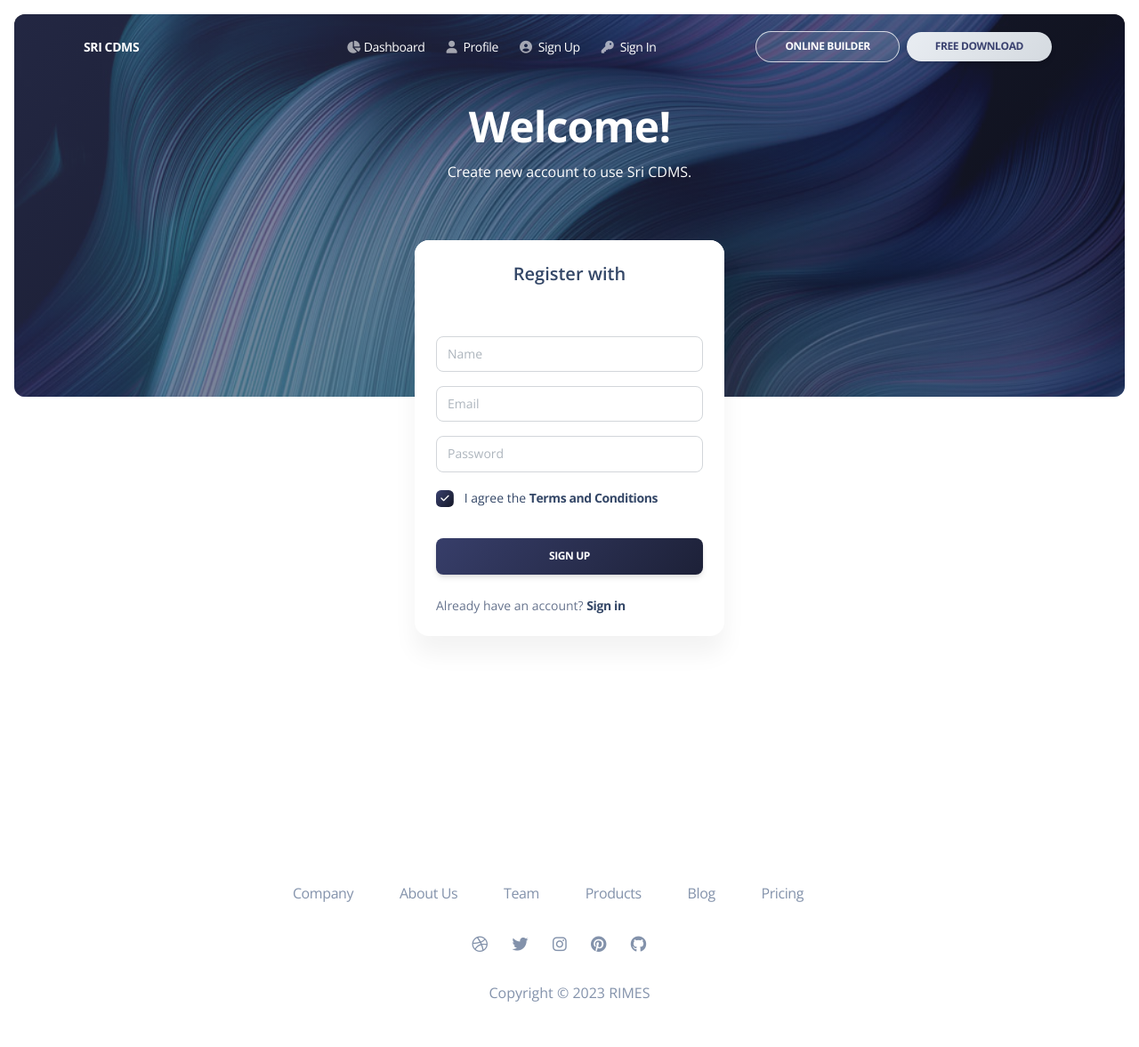
After one commit to Anugrg/web_cdms_django, a Django app: page /user_auth/signup/ in a window 1280 px wide. The commit adds this page. Shown: the whole page at 89% size. Run offline with Django 3.2, Linux system fonts and the light colour scheme; some libraries are stand-ins or nearby versions.

```diff
--- a/obs_data/templates/obs_view.html
+++ b/obs_data/templates/obs_view.html
@@ -364,13 +364,13 @@
       fetch(`{% url 'obs_data.get_obs'%}?start_date=${start_date}&end_date=${end_date}&station_id=${stn.value}&param_id=${param.value}`)
       .then(r=>r.json())
       .then( resp => {
-        if (resp['obs'].length == 0){
+        if (resp['data'].length == 0){
 
           return
         }
         else{
           obs = []
-          resp['obs'].forEach((item)=>{
+          resp['data'].forEach((item)=>{
             if (item['value'] == -9999.0){
 
               obs.push([moment(item['end_time']).unix()*1000, 0])
--- a/templates/base.html
+++ b/templates/base.html
@@ -191,7 +191,7 @@
           </a>
         </li>
         <!--<li class="nav-item">
-          <a class="nav-link  " href="{% url 'user_auth.sign_up' %}">
+          <a class="nav-link  " href="{% url 'user_auth.user_register' %}">
             <div class="icon icon-shape icon-sm shadow border-radius-md bg-white text-center me-2 d-flex align-items-center justify-content-center">
               <svg width="12px" height="20px" viewBox="0 0 40 40" version="1.1" xmlns="http://www.w3.org/2000/svg" xmlns:xlink="http://www.w3.org/1999/xlink">
                 <title>spaceship</title>
@@ -260,7 +260,7 @@
               </a>
               <ul class="dropdown-menu  dropdown-menu-end  px-2 py-3 me-sm-n4" aria-labelledby="dropdownMenuButton">
                 <li class="mb-2">
-                  <a class="dropdown-item border-radius-md" href="javascript:;">
+                  <a class="dropdown-item border-radius-md" href="{% url 'user_auth.logout' %} ">
                     <div class="d-flex py-1">
                       <div class="my-auto">
 
--- a/templates/sign-in.html
+++ b/templates/sign-in.html
@@ -49,15 +49,15 @@
                       <input type="password" name="password" class="form-control" placeholder="Password" aria-label="Password" aria-describedby="password-addon">
                     </div>
 
-{#                    <div class="text-center">#}
+                    <div class="text-center">
                       <button type="submit" class="btn bg-gradient-info w-100 mt-4 mb-0">Sign in</button>
-{#                    </div>#}
+                    </div>
                   </form>
                 </div>
                 <div class="card-footer text-center pt-0 px-lg-2 px-1">
                   <p class="mb-4 text-sm mx-auto">
                     Don't have an account?
-                    <a href="javascript:;" class="text-info text-gradient font-weight-bold">Sign up</a>
+                    <a href="{% url 'user_auth.user_register' %}" class="text-info text-gradient font-weight-bold">Sign up</a>
                   </p>
                 </div>
               </div>
--- /dev/null
+++ b/templates/sign-up.html
@@ -0,0 +1,245 @@
+{% load static %}
+<!DOCTYPE html>
+<html lang="en">
+
+<head>
+  <meta charset="utf-8" />
+  <meta name="viewport" content="width=device-width, initial-scale=1, shrink-to-fit=no">
+  <link rel="apple-touch-icon" sizes="76x76" href="../assets/img/apple-icon.png">
+  <link rel="icon" type="image/png" href="{%  static 'assets/img/favicon.png'%}">
+  <title>
+    Soft UI Dashboard by Creative Tim
+  </title>
+  <!--     Fonts and icons     -->
+  <link href="https://fonts.googleapis.com/css?family=Open+Sans:300,400,600,700" rel="stylesheet" />
+  <!-- Nucleo Icons -->
+  <link href="{% static 'assets/css/nucleo-icons.css'%}" rel="stylesheet" />
+  <link href="{%  static '/assets/css/nucleo-svg.css'%}" rel="stylesheet" />
+  <!-- Font Awesome Icons -->
+  <script src="https://kit.fontawesome.com/42d5adcbca.js" crossorigin="anonymous"></script>
+  <link href="{% static '/assets/css/nucleo-svg.css'%}" rel="stylesheet" />
+  <!-- CSS Files -->
+  <link id="pagestyle" href="{%  static '/assets/css/soft-ui-dashboard.css' %}" rel="stylesheet" />
+</head>
+
+<body class="">
+  <!-- Navbar -->
+  <nav class="navbar navbar-expand-lg position-absolute top-0 z-index-3 w-100 shadow-none my-3 navbar-transparent mt-4">
+    <div class="container">
+      <a class="navbar-brand font-weight-bolder ms-lg-0 ms-3 text-white" href="#">
+        SRI CDMS
+      </a>
+      <button class="navbar-toggler shadow-none ms-2" type="button" data-bs-toggle="collapse" data-bs-target="#navigation" aria-controls="navigation" aria-expanded="false" aria-label="Toggle navigation">
+        <span class="navbar-toggler-icon mt-2">
+          <span class="navbar-toggler-bar bar1"></span>
+          <span class="navbar-toggler-bar bar2"></span>
+          <span class="navbar-toggler-bar bar3"></span>
+        </span>
+      </button>
+      <div class="collapse navbar-collapse" id="navigation">
+        <ul class="navbar-nav mx-auto ms-xl-auto me-xl-7">
+          <li class="nav-item">
+            <a class="nav-link d-flex align-items-center me-2 active" aria-current="page" href="#">
+              <i class="fa fa-chart-pie opacity-6  me-1"></i>
+              Dashboard
+            </a>
+          </li>
+          <li class="nav-item">
+            <a class="nav-link me-2" href="#">
+              <i class="fa fa-user opacity-6  me-1"></i>
+              Profile
+            </a>
+          </li>
+          <li class="nav-item">
+            <a class="nav-link me-2" href="#">
+              <i class="fas fa-user-circle opacity-6  me-1"></i>
+              Sign Up
+            </a>
+          </li>
+          <li class="nav-item">
+            <a class="nav-link me-2" href="#">
+              <i class="fas fa-key opacity-6  me-1"></i>
+              Sign In
+            </a>
+          </li>
+        </ul>
+        <li class="nav-item d-flex align-items-center">
+          <a class="btn btn-round btn-sm mb-0 btn-outline-white me-2" target="_blank" href="https://www.creative-tim.com/builder/soft-ui?ref=navbar-dashboard">Online Builder</a>
+        </li>
+        <ul class="navbar-nav d-lg-block d-none">
+          <li class="nav-item">
+            <a href="https://www.creative-tim.com/product/soft-ui-dashboard" class="btn btn-sm btn-round mb-0 me-1 bg-gradient-light">Free download</a>
+          </li>
+        </ul>
+      </div>
+    </div>
+  </nav>
+  <!-- End Navbar -->
+  <main class="main-content  mt-0">
+    <section class="min-vh-100 mb-8">
+      <div class="page-header align-items-start min-vh-50 pt-5 pb-11 m-3 border-radius-lg" style="background-image: url('../assets/img/curved-images/curved14.jpg');">
+        <span class="mask bg-gradient-dark opacity-6"></span>
+        <div class="container">
+          <div class="row justify-content-center">
+            <div class="col-lg-5 text-center mx-auto">
+              <h1 class="text-white mb-2 mt-5">Welcome!</h1>
+              <p class="text-lead text-white">Create new account to use Sri CDMS.</p>
+            </div>
+          </div>
+        </div>
+      </div>
+      <div class="container">
+        <div class="row mt-lg-n10 mt-md-n11 mt-n10">
+          <div class="col-xl-4 col-lg-5 col-md-7 mx-auto">
+            <div class="card z-index-0">
+              <div class="card-header text-center pt-4">
+                <h5>Register with</h5>
+              </div>
+              <div class="row px-xl-5 px-sm-4 px-3">
+{#                <div class="col-3 ms-auto px-1">#}
+{#                  <a class="btn btn-outline-light w-100" href="javascript:;">#}
+{#                    <svg width="24px" height="32px" viewBox="0 0 64 64" version="1.1" xmlns="http://www.w3.org/2000/svg" xmlns:xlink="http://www.w3.org/1999/xlink32">#}
+{#                      <g id="Artboard" stroke="none" stroke-width="1" fill="none" fill-rule="evenodd">#}
+{#                        <g id="facebook-3" transform="translate(3.000000, 3.000000)" fill-rule="nonzero">#}
+{#                          <circle fill="#3C5A9A" cx="29.5091719" cy="29.4927506" r="29.4882047"></circle>#}
+{#                          <path d="M39.0974944,9.05587273 L32.5651312,9.05587273 C28.6886088,9.05587273 24.3768224,10.6862851 24.3768224,16.3054653 C24.395747,18.2634019 24.3768224,20.1385313 24.3768224,22.2488655 L19.8922122,22.2488655 L19.8922122,29.3852113 L24.5156022,29.3852113 L24.5156022,49.9295284 L33.0113092,49.9295284 L33.0113092,29.2496356 L38.6187742,29.2496356 L39.1261316,22.2288395 L32.8649196,22.2288395 C32.8649196,22.2288395 32.8789377,19.1056932 32.8649196,18.1987181 C32.8649196,15.9781412 35.1755132,16.1053059 35.3144932,16.1053059 C36.4140178,16.1053059 38.5518876,16.1085101 39.1006986,16.1053059 L39.1006986,9.05587273 L39.0974944,9.05587273 L39.0974944,9.05587273 Z" id="Path" fill="#FFFFFF"></path>#}
+{#                        </g>#}
+{#                      </g>#}
+{#                    </svg>#}
+{#                  </a>#}
+{#                </div>#}
+{#                <div class="col-3 px-1">#}
+{#                  <a class="btn btn-outline-light w-100" href="javascript:;">#}
+{#                    <svg width="24px" height="32px" viewBox="0 0 64 64" version="1.1" xmlns="http://www.w3.org/2000/svg" xmlns:xlink="http://www.w3.org/1999/xlink">#}
+{#                      <g id="Artboard" stroke="none" stroke-width="1" fill="none" fill-rule="evenodd">#}
+{#                        <g id="apple-black" transform="translate(7.000000, 0.564551)" fill="#000000" fill-rule="nonzero">#}
+{#                          <path d="M40.9233048,32.8428307 C41.0078713,42.0741676 48.9124247,45.146088 49,45.1851909 C48.9331634,45.4017274 47.7369821,49.5628653 44.835501,53.8610269 C42.3271952,57.5771105 39.7241148,61.2793611 35.6233362,61.356042 C31.5939073,61.431307 30.2982233,58.9340578 25.6914424,58.9340578 C21.0860585,58.9340578 19.6464932,61.27947 15.8321878,61.4314159 C11.8738936,61.5833617 8.85958554,57.4131833 6.33064852,53.7107148 C1.16284874,46.1373849 -2.78641926,32.3103122 2.51645059,22.9768066 C5.15080028,18.3417501 9.85858819,15.4066355 14.9684701,15.3313705 C18.8554146,15.2562145 22.5241194,17.9820905 24.9003639,17.9820905 C27.275104,17.9820905 31.733383,14.7039812 36.4203248,15.1854154 C38.3824403,15.2681959 43.8902255,15.9888223 47.4267616,21.2362369 C47.1417927,21.4153043 40.8549638,25.1251794 40.9233048,32.8428307 M33.3504628,10.1750144 C35.4519466,7.59650964 36.8663676,4.00699306 36.4804992,0.435448578 C33.4513624,0.558856931 29.7884601,2.48154382 27.6157341,5.05863265 C25.6685547,7.34076135 23.9632549,10.9934525 24.4233742,14.4943068 C27.7996959,14.7590956 31.2488715,12.7551531 33.3504628,10.1750144" id="Shape"></path>#}
+{#                        </g>#}
+{#                      </g>#}
+{#                    </svg>#}
+{#                  </a>#}
+{#                </div>#}
+{#                <div class="col-3 me-auto px-1">#}
+{#                  <a class="btn btn-outline-light w-100" href="javascript:;">#}
+{#                    <svg width="24px" height="32px" viewBox="0 0 64 64" version="1.1" xmlns="http://www.w3.org/2000/svg" xmlns:xlink="http://www.w3.org/1999/xlink">#}
+{#                      <g id="Artboard" stroke="none" stroke-width="1" fill="none" fill-rule="evenodd">#}
+{#                        <g id="google-icon" transform="translate(3.000000, 2.000000)" fill-rule="nonzero">#}
+{#                          <path d="M57.8123233,30.1515267 C57.8123233,27.7263183 57.6155321,25.9565533 57.1896408,24.1212666 L29.4960833,24.1212666 L29.4960833,35.0674653 L45.7515771,35.0674653 C45.4239683,37.7877475 43.6542033,41.8844383 39.7213169,44.6372555 L39.6661883,45.0037254 L48.4223791,51.7870338 L49.0290201,51.8475849 C54.6004021,46.7020943 57.8123233,39.1313952 57.8123233,30.1515267" id="Path" fill="#4285F4"></path>#}
+{#                          <path d="M29.4960833,58.9921667 C37.4599129,58.9921667 44.1456164,56.3701671 49.0290201,51.8475849 L39.7213169,44.6372555 C37.2305867,46.3742596 33.887622,47.5868638 29.4960833,47.5868638 C21.6960582,47.5868638 15.0758763,42.4415991 12.7159637,35.3297782 L12.3700541,35.3591501 L3.26524241,42.4054492 L3.14617358,42.736447 C7.9965904,52.3717589 17.959737,58.9921667 29.4960833,58.9921667" id="Path" fill="#34A853"></path>#}
+{#                          <path d="M12.7159637,35.3297782 C12.0932812,33.4944915 11.7329116,31.5279353 11.7329116,29.4960833 C11.7329116,27.4640054 12.0932812,25.4976752 12.6832029,23.6623884 L12.6667095,23.2715173 L3.44779955,16.1120237 L3.14617358,16.2554937 C1.14708246,20.2539019 0,24.7439491 0,29.4960833 C0,34.2482175 1.14708246,38.7380388 3.14617358,42.736447 L12.7159637,35.3297782" id="Path" fill="#FBBC05"></path>#}
+{#                          <path d="M29.4960833,11.4050769 C35.0347044,11.4050769 38.7707997,13.7975244 40.9011602,15.7968415 L49.2255853,7.66898166 C44.1130815,2.91684746 37.4599129,0 29.4960833,0 C17.959737,0 7.9965904,6.62018183 3.14617358,16.2554937 L12.6832029,23.6623884 C15.0758763,16.5505675 21.6960582,11.4050769 29.4960833,11.4050769" id="Path" fill="#EB4335"></path>#}
+{#                        </g>#}
+{#                      </g>#}
+{#                    </svg>#}
+{#                  </a>#}
+{#                </div>#}
+{#                <div class="mt-2 position-relative text-center">#}
+{#                  <p class="text-sm font-weight-bold mb-2 text-secondary text-border d-inline z-index-2 bg-white px-3">#}
+{#                    or#}
+{#                  </p>#}
+{#                </div>#}
+              </div>
+              <div class="card-body">
+                <form method="post" action="{% url 'user_auth.user_register' %}">
+                    {% csrf_token %}
+                  <div class="mb-3">
+                    <input name="name" type="text" class="form-control" placeholder="Name" aria-label="Name" aria-describedby="email-addon">
+                  </div>
+                  <div class="mb-3">
+                    <input name='email' type="email" class="form-control" placeholder="Email" aria-label="Email" aria-describedby="email-addon">
+                  </div>
+                  <div class="mb-3">
+                    <input name='password' type="password" class="form-control" placeholder="Password" aria-label="Password" aria-describedby="password-addon">
+                  </div>
+                  <div class="form-check form-check-info text-left">
+                    <input class="form-check-input" type="checkbox" value="" id="flexCheckDefault" checked>
+                    <label class="form-check-label" for="flexCheckDefault">
+                      I agree the <a href="javascript:;" class="text-dark font-weight-bolder">Terms and Conditions</a>
+                    </label>
+                  </div>
+                    <button type="submit" class="btn bg-gradient-dark w-100 my-4 mb-2">Sign up</button>
+
+                  <p class="text-sm mt-3 mb-0">Already have an account? <a href="{% url 'user_auth.login' %}" class="text-dark font-weight-bolder">Sign in</a></p>
+                </form>
+              </div>
+            </div>
+          </div>
+        </div>
+      </div>
+    </section>
+    <!-- -------- START FOOTER 3 w/ COMPANY DESCRIPTION WITH LINKS & SOCIAL ICONS & COPYRIGHT ------- -->
+    <footer class="footer py-5">
+      <div class="container">
+        <div class="row">
+          <div class="col-lg-8 mb-4 mx-auto text-center">
+            <a href="javascript:;" target="_blank" class="text-secondary me-xl-5 me-3 mb-sm-0 mb-2">
+              Company
+            </a>
+            <a href="javascript:;" target="_blank" class="text-secondary me-xl-5 me-3 mb-sm-0 mb-2">
+              About Us
+            </a>
+            <a href="javascript:;" target="_blank" class="text-secondary me-xl-5 me-3 mb-sm-0 mb-2">
+              Team
+            </a>
+            <a href="javascript:;" target="_blank" class="text-secondary me-xl-5 me-3 mb-sm-0 mb-2">
+              Products
+            </a>
+            <a href="javascript:;" target="_blank" class="text-secondary me-xl-5 me-3 mb-sm-0 mb-2">
+              Blog
+            </a>
+            <a href="javascript:;" target="_blank" class="text-secondary me-xl-5 me-3 mb-sm-0 mb-2">
+              Pricing
+            </a>
+          </div>
+          <div class="col-lg-8 mx-auto text-center mb-4 mt-2">
+            <a href="javascript:;" target="_blank" class="text-secondary me-xl-4 me-4">
+              <span class="text-lg fab fa-dribbble"></span>
+            </a>
+            <a href="javascript:;" target="_blank" class="text-secondary me-xl-4 me-4">
+              <span class="text-lg fab fa-twitter"></span>
+            </a>
+            <a href="javascript:;" target="_blank" class="text-secondary me-xl-4 me-4">
+              <span class="text-lg fab fa-instagram"></span>
+            </a>
+            <a href="javascript:;" target="_blank" class="text-secondary me-xl-4 me-4">
+              <span class="text-lg fab fa-pinterest"></span>
+            </a>
+            <a href="javascript:;" target="_blank" class="text-secondary me-xl-4 me-4">
+              <span class="text-lg fab fa-github"></span>
+            </a>
+          </div>
+        </div>
+        <div class="row">
+          <div class="col-8 mx-auto text-center mt-1">
+            <p class="mb-0 text-secondary">
+              Copyright © <script>
+                document.write(new Date().getFullYear())
+              </script> RIMES
+            </p>
+          </div>
+        </div>
+      </div>
+    </footer>
+    <!-- -------- END FOOTER 3 w/ COMPANY DESCRIPTION WITH LINKS & SOCIAL ICONS & COPYRIGHT ------- -->
+  </main>
+  <!--   Core JS Files   -->
+  <script src="{% static 'assets/js/core/popper.min.js' %}"></script>
+  <script src="{%  static 'assets/js/core/bootstrap.min.js'%} "></script>
+  <script src="{%  static '/assets/js/plugins/perfect-scrollbar.min.js'%}"></script>
+  <script src="{% static '/assets/js/plugins/smooth-scrollbar.min.js'%}"></script>
+  <script>
+    var win = navigator.platform.indexOf('Win') > -1;
+    if (win && document.querySelector('#sidenav-scrollbar')) {
+      var options = {
+        damping: '0.5'
+      }
+      Scrollbar.init(document.querySelector('#sidenav-scrollbar'), options);
+    }
+  </script>
+  <!-- Github buttons -->
+  <script async defer src="https://buttons.github.io/buttons.js"></script>
+  <!-- Control Center for Soft Dashboard: parallax effects, scripts for the example pages etc -->
+  <script src="{% static 'assets/js/soft-ui-dashboard.min.js?v=1.0.7'%}"></script>
+</body>
+
+</html>
--- a/user_auth/urls.py
+++ b/user_auth/urls.py
@@ -5,11 +5,16 @@ from .views import *
 
 urlpatterns = [
 
+    path('get_token/', get_token.as_view(), name='user_auth.get_token'),
+    path('check_token/', check_token.as_view(), name='user_auth.check_token'),
+
     path('login/', UserLogin.as_view(), name='user_auth.login'),
     path('login/<int:invalid_uname_pass>', UserLogin.as_view(), name='user_auth.login'),
-    path('sign_up', UserRegister.as_view(), name='user_auth.sign_up'),
-    path('logout/', logout_user),
+    path('signup/', UserRegister.as_view(), name='user_auth.user_register'),
+    path('logout/', logout_user, name='user_auth.logout'),
+
     path('assets/', asset_manager.as_view(), name='user_auth.user_asset'),
+
     path('profile/', UserProfile.as_view(), name='user_auth.profile'),
     path('profile/assets/delete_asset', delete_asset, name='user_auth.delete_asset'),
     path('profile/assets/download_asset', download_asset, name='user_auth.download_asset')
--- a/user_auth/views.py
+++ b/user_auth/views.py
@@ -1,16 +1,23 @@
 
 import os
 import json
+import jwt
+from datetime import datetime as dt, timedelta as td
 
 from django.shortcuts import render, redirect, reverse
+from django.contrib.auth import hashers
 from django.views import View
 from django.conf import settings
 from django.http import JsonResponse
+from django.views.decorators.csrf import csrf_exempt
+from django.utils.decorators import method_decorator
+from django.contrib.auth.decorators import login_required
 from django.contrib.auth import authenticate, login, logout
 
 from forecast_anls.utils import get_asset_info
 from forecast_anls.models import user_asset
 from user_auth.models import CdmsUser
+from user_auth.decorators import *
 # Create your views here.
 
 
@@ -33,8 +40,6 @@ class UserLogin(View):
         _pass = request.POST.get('password', '__')
 
         user = authenticate(request, username=_user, password=_pass)
-        print(user)
-
         if user is not None:
 
             login(request, user)
@@ -47,26 +52,18 @@ class UserLogin(View):
         return redirect(reverse('user_auth.login'), invalid_uname_pass=1)
 
 
-class UserRegister(View):
-
-    def get(self, request):
-        email = request.get.GET('email')
-        user_name = request.get.GET('name')
-        password = request.get.GET('pass')
-
-        return render(request, 'sign-in.html')
-
-
 def logout_user(request):
     logout(request)
     return render(request, 'sign-in.html')
 
-
+@method_decorator(login_required(login_url='user_auth.login'), name='dispatch')
 class UserProfile(View):
 
     def get(self, request):
         data = dict()
         data['assests'] = user_asset.objects.filter(user_id=request.user.id)
+        data['user_name'] = request.user.name
+        data['email'] = request.user.email
         return render(request, 'user_profile.html', data)
 
 
@@ -168,3 +165,119 @@ def download_asset(request):
         return JsonResponse(data)
 
     return JsonResponse(data)
+
+
+class get_token(View):
+
+    def gen_jwt(self, user_id: int, user_perm: dict) -> str:
+
+        payload = {
+            'sub': user_id,
+            'iat': dt.utcnow(),
+            'exp': dt.utcnow() + td(minutes=settings.TOKEN_TIMEOUT_MIN),
+            #'iss': ''
+        }
+
+        token = jwt.encode(
+            payload,
+            settings.SECRET_KEY,
+            algorithm=settings.TOKEN_ALTORITHM
+        )
+        if isinstance(token, bytes):
+            token = token.decode('utf-8')
+
+        return token
+
+    def get(self, request):
+
+        data = dict()
+        data['error'] = None
+        data['message'] = 'generated JSON web token'
+
+        data['token'] = self.gen_jwt(request.user.id, request.user.permission)
+
+        return JsonResponse(data)
+
+    # this should not require login + csrf exempt
+    def post(self, request):
+
+        data = dict()
+        data['error'] = None
+
+        _user = request.POST.get('username', None)
+        _pass = request.POST.get('password', None)
+
+        user = authenticate(username=_user, password=_pass)
+
+        if user is not None:
+            data['message'] = 'User authentication successful'
+            data['token'] = self.gen_jwt(user.id, user.permission)
+            return JsonResponse(data)
+        data['error'] = 'AUTH-001'
+        data['message'] = 'Invalid login credentials'
+        return JsonResponse(data)
+
+
+@method_decorator(csrf_exempt, name='dispatch')
+@method_decorator(token_required, name='post')
+class check_token(View):
+
+    def post(self, request):
+        token = request.headers.get('Authorization', '')
+        header_data = jwt.get_unverified_header(token)
+        payload = jwt.decode(token, settings.SECRET_KEY, algorithms=[header_data['alg']])
+        exp = dt.fromtimestamp(payload['exp'])
+        if dt.utcnow() > exp:  # + delt(hours=5):
+            return JsonResponse({
+                'error': 'AUTH-002 ',
+                'message': 'token is expired',
+            })
+
+        # print(json.dumps(payload))
+        return JsonResponse({
+            'error': None,
+            'message': 'token is valid',
+            # 'data': json.dumps(payload, separators=(',', ':'))
+        })
+
+
+class UserRegister(View):
+
+    template_name = 'sign-up.html'
+
+    def get(self, request):
+        data = dict()
+        '''code = request.GET.get('code')
+        pk = request.GET.get('id')
+        if not user_invitation.objects.filter(invitation_code=code, pk=pk).exists():
+            return render(request, 'page-expired.html')
+        data['email'] = user_invitation.objects.get(invitation_code=code).email
+        data['code'] = code
+        data['pk'] = pk'''
+
+        return render(request, self.template_name)
+
+    def post(self, request):
+        name = request.POST.get('name')
+        email = request.POST.get('email')
+        # pk = request.POST.get('pk')
+        # code = request.POST.get('code')
+        password = hashers.make_password(request.POST.get('password'))
+        try:
+            user = CdmsUser(name=name, email=email, password=password)
+            user.save()
+        except:
+            return JsonResponse({'message': 'Unable to proceed'})
+
+        # delete user invite
+        # if user_invitation.objects.filter(invitation_code=code, pk=pk).exists():
+        #     permission = user_invitation.objects.get(pk=pk).permission
+        #     dataex_user.objects.create(name=name, email=email,
+        #                                password=password, permission=permission,
+        #                                organization_id=org_id)
+        #     invite = user_invitation.objects.get(pk=pk)
+        #     invite.delete()
+        # else:
+        #     return render(request, 'page-404.html')
+
+        return redirect(reverse('user_auth.login'))
```
Also changed, not shown: home/templates/home.html (+4 -3 lines), home/views.py (+5 -4 lines), obs_data/views.py (+97 -13 lines), user_auth/permission_checkers.py (added, +68 -0 lines), user_auth/templates/user_profile.html (+5 -5 lines).
